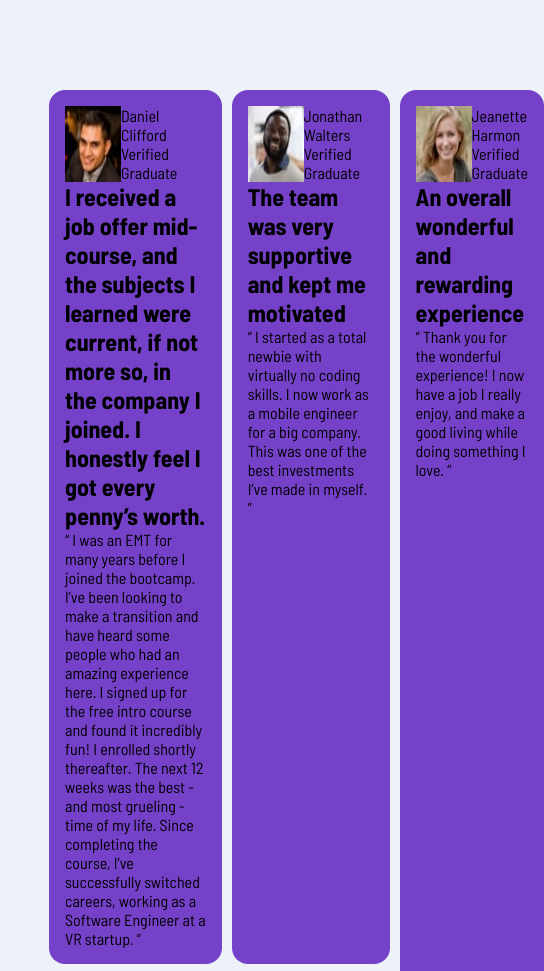
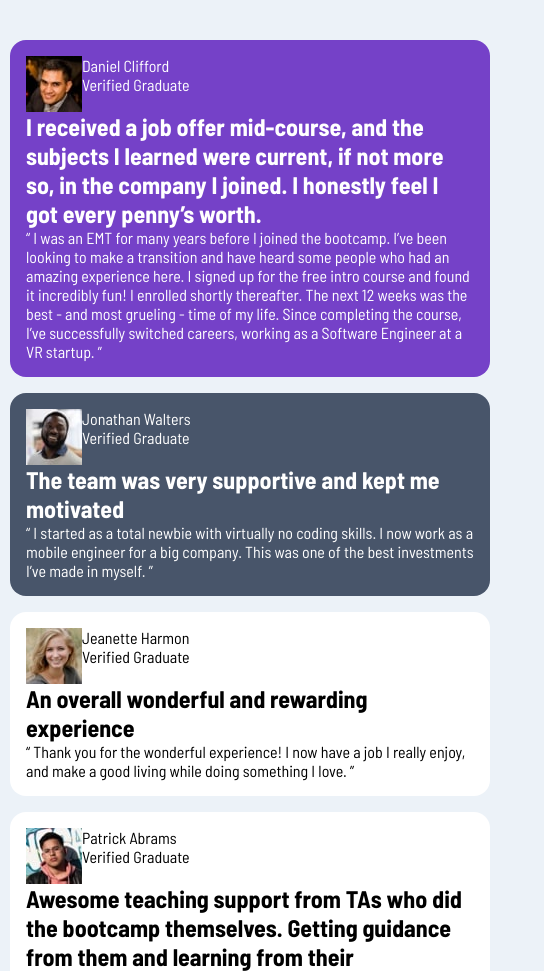
Before and after one commit to Effel0399/testimonials-grid-section-main, a plain HTML site: page index.html in a window 390 px wide. Shown: the top 971 px of the page, 544 px wide, since content can reach past the window. Drawn offline with Linux system fonts and the light colour scheme.

Commit message:
grid card coloring

```diff
--- a/style.css
+++ b/style.css
@@ -34,24 +34,44 @@ body {
     padding: 10px;
 }
 .grid-card {
-    background-color: var(--Moderate-violet);
     padding: 1rem;
     border-radius: 1rem;
 }
 
 .item-1 {
     grid-column: 1 / span 2;
+    background-color: var(--Moderate-violet);
+    color: white;
 }
 .item-2 {
     grid-column: 3 / span 1;
+    background-color: var(--Very-dark-grayish-blue);
+    color: white;
 }
 .item-3 {
     grid-column: 4 / span 1;
     grid-row: 1 / span 2;
+    background-color: white;
 }
 .item-4 {
     grid-column: 1 / span 1;
+    background-color: white;
 }
 .item-5 {
     grid-column: 2 / span 2;
+    background-color: var(--Very-dark-blackish-blue);
+    color: white;
 }
+
+@media (max-width: 900px) {
+    .container{
+        min-width: 500px;
+        margin-top: 30px;
+    }
+    .grid-box{
+        display: block;
+    }
+    .grid-card{
+        margin-bottom: 1rem;
+    }
+}
```
